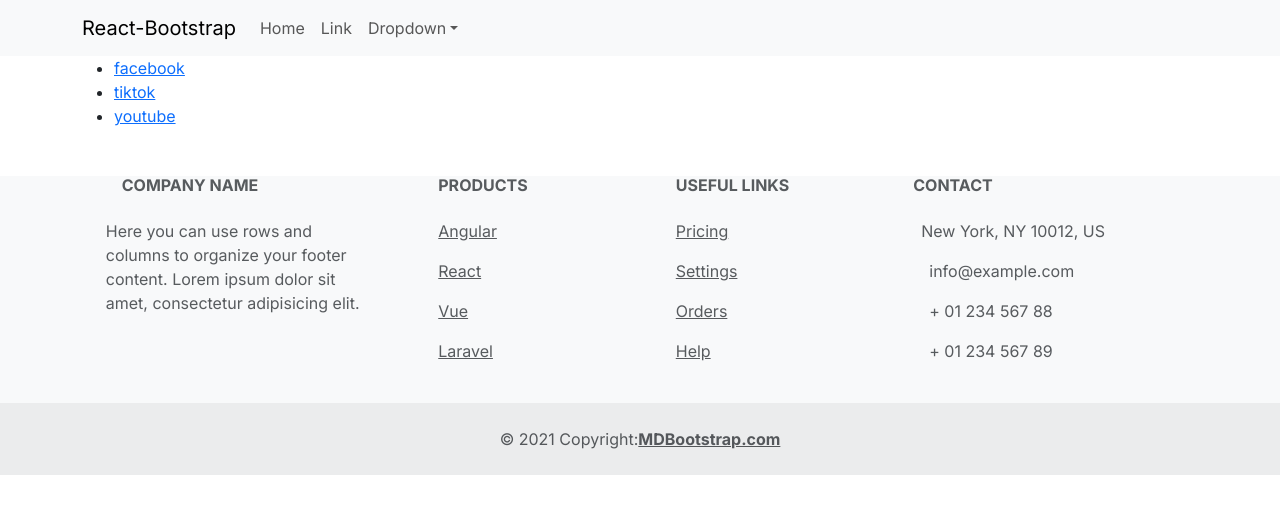
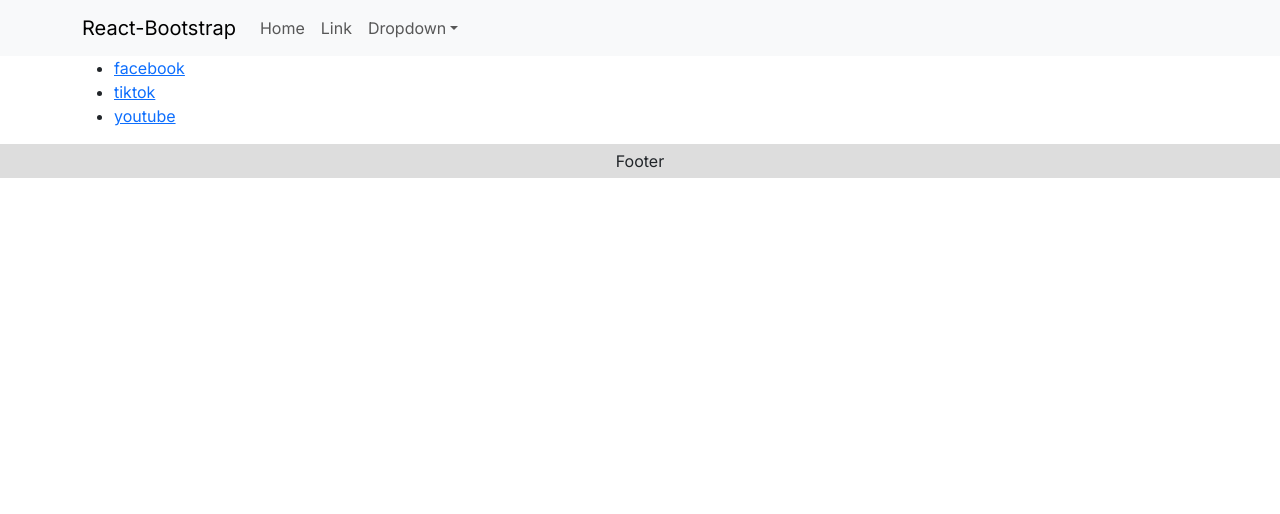
Before and after one commit to Puda14/next13-starter-typescript, a Next.js app: page / in a window 1280 px wide. Shown: the top 514 px of the page. Built offline with nearby package versions, Linux system fonts and the light colour scheme.

Commit message:
simple footer

```diff
--- a/package.json
+++ b/package.json
@@ -13,6 +13,7 @@
     "@types/react": "18.2.6",
     "@types/react-dom": "18.2.4",
     "bootstrap": "5.3.0",
+    "cdbreact": "^1.5.18",
     "eslint": "8.40.0",
     "eslint-config-next": "13.4.2",
     "mdb-react-ui-kit": "^6.3.0",
--- a/src/components/app.footer.tsx
+++ b/src/components/app.footer.tsx
@@ -1,110 +1,15 @@
 "use client";
-import React from "react";
-import {
-  MDBFooter,
-  MDBContainer,
-  MDBRow,
-  MDBCol,
-  MDBIcon,
-} from "mdb-react-ui-kit";
-
 const AppFooter = () => {
   return (
-    <MDBFooter bgColor="light" className="text-center text-lg-start text-muted">
-      <section className="">
-        <MDBContainer className="text-center text-md-start mt-5">
-          <MDBRow className="mt-3">
-            <MDBCol md="3" lg="4" xl="3" className="mx-auto mb-4">
-              <h6 className="text-uppercase fw-bold mb-4">
-                <MDBIcon icon="gem" className="me-3" />
-                Company name
-              </h6>
-              <p>
-                Here you can use rows and columns to organize your footer
-                content. Lorem ipsum dolor sit amet, consectetur adipisicing
-                elit.
-              </p>
-            </MDBCol>
-
-            <MDBCol md="2" lg="2" xl="2" className="mx-auto mb-4">
-              <h6 className="text-uppercase fw-bold mb-4">Products</h6>
-              <p>
-                <a href="#!" className="text-reset">
-                  Angular
-                </a>
-              </p>
-              <p>
-                <a href="#!" className="text-reset">
-                  React
-                </a>
-              </p>
-              <p>
-                <a href="#!" className="text-reset">
-                  Vue
-                </a>
-              </p>
-              <p>
-                <a href="#!" className="text-reset">
-                  Laravel
-                </a>
-              </p>
-            </MDBCol>
-
-            <MDBCol md="3" lg="2" xl="2" className="mx-auto mb-4">
-              <h6 className="text-uppercase fw-bold mb-4">Useful links</h6>
-              <p>
-                <a href="#!" className="text-reset">
-                  Pricing
-                </a>
-              </p>
-              <p>
-                <a href="#!" className="text-reset">
-                  Settings
-                </a>
-              </p>
-              <p>
-                <a href="#!" className="text-reset">
-                  Orders
-                </a>
-              </p>
-              <p>
-                <a href="#!" className="text-reset">
-                  Help
-                </a>
-              </p>
-            </MDBCol>
-
-            <MDBCol md="4" lg="3" xl="3" className="mx-auto mb-md-0 mb-4">
-              <h6 className="text-uppercase fw-bold mb-4">Contact</h6>
-              <p>
-                <MDBIcon icon="home" className="me-2" />
-                New York, NY 10012, US
-              </p>
-              <p>
-                <MDBIcon icon="envelope" className="me-3" />
-                info@example.com
-              </p>
-              <p>
-                <MDBIcon icon="phone" className="me-3" /> + 01 234 567 88
-              </p>
-              <p>
-                <MDBIcon icon="print" className="me-3" /> + 01 234 567 89
-              </p>
-            </MDBCol>
-          </MDBRow>
-        </MDBContainer>
-      </section>
-
-      <div
-        className="text-center p-4"
-        style={{ backgroundColor: "rgba(0, 0, 0, 0.05)" }}
-      >
-        © 2021 Copyright:
-        <a className="text-reset fw-bold" href="https://mdbootstrap.com/">
-          MDBootstrap.com
-        </a>
-      </div>
-    </MDBFooter>
+    <div
+      style={{
+        background: "#ddd",
+        textAlign: "center",
+        padding: "5px 0",
+      }}
+    >
+      Footer
+    </div>
   );
 };
 
```
